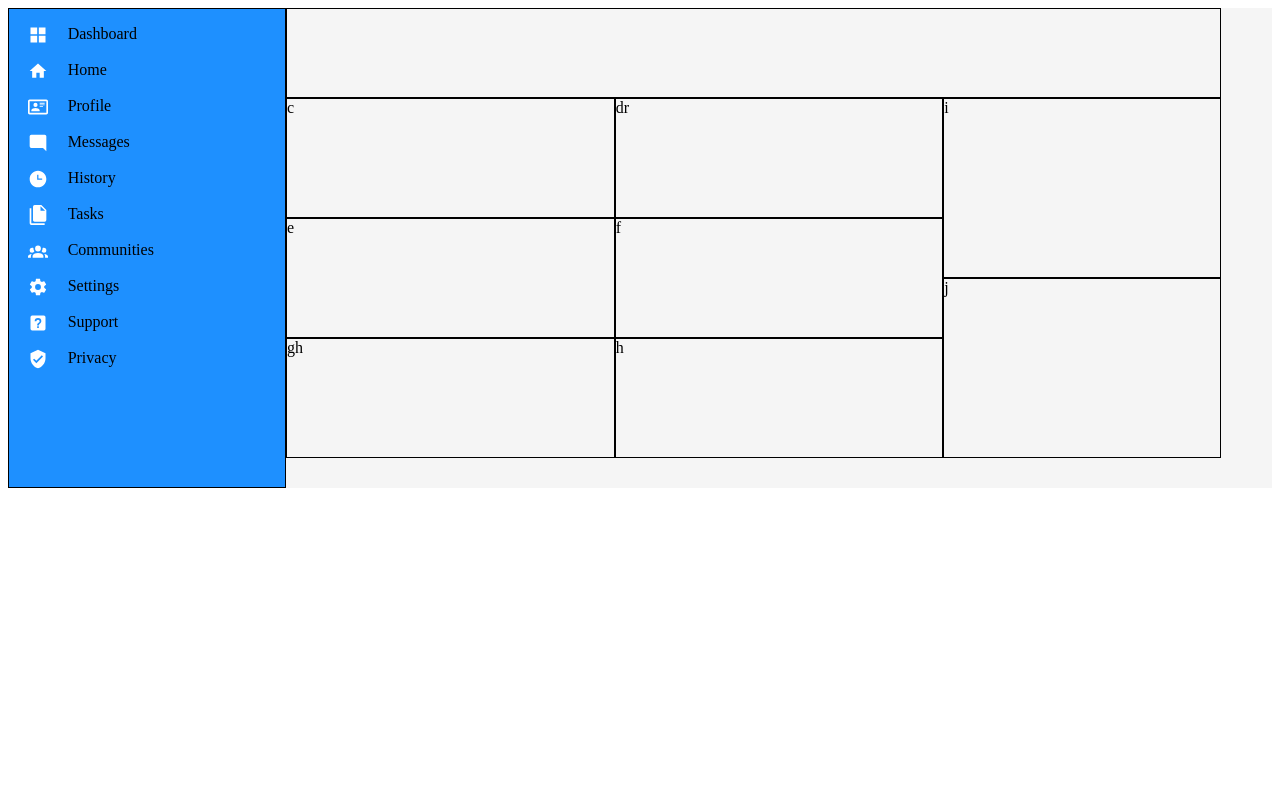
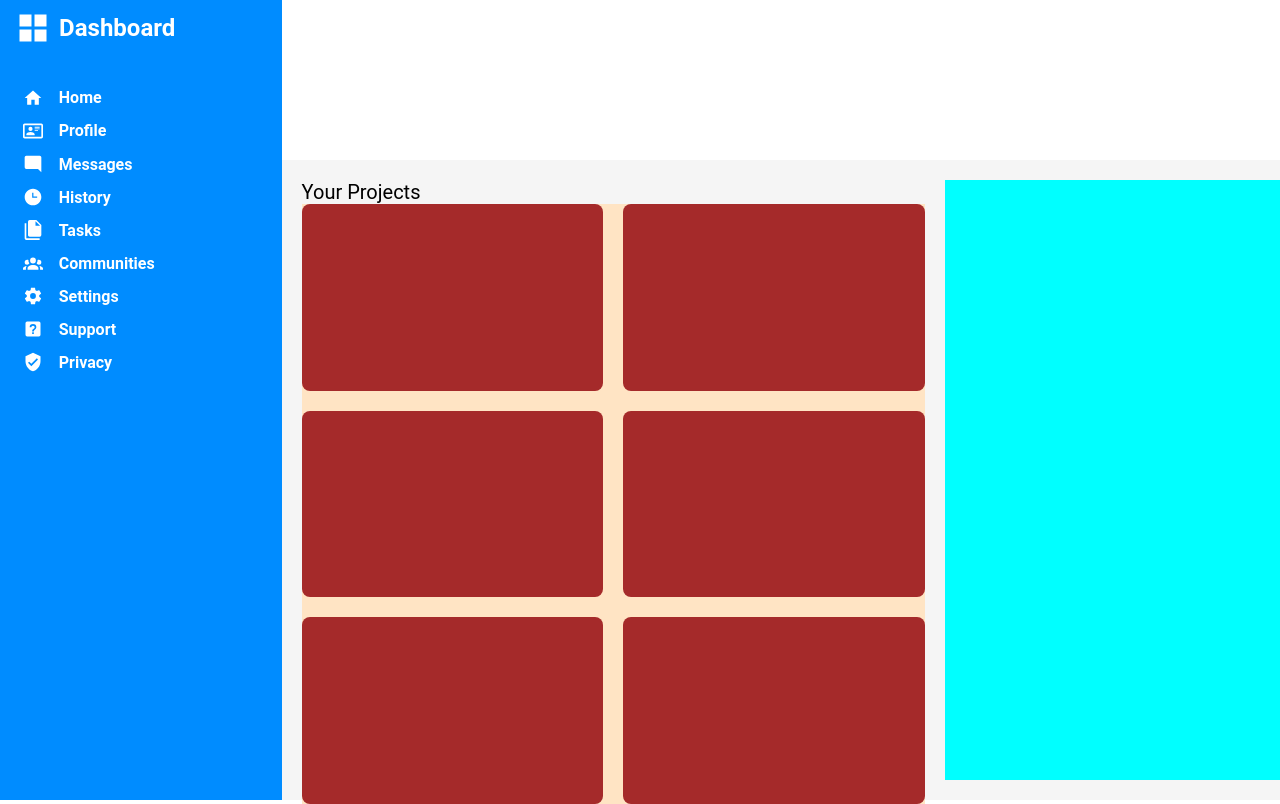
Before and after one commit to Ace-SML/admin-dashboard, a plain HTML site: page index.html in a window 1280 px wide. Drawn offline with Linux system fonts and the light colour scheme.

Commit message:
Done with the side bar

```diff
--- a/index.html
+++ b/index.html
@@ -8,7 +8,7 @@
   </head>
   <body>
     <div class="container">
-      <div id="dashboard">
+      <!-- <div id="dashboard">
         <p><img src="svg/dashboard.svg" />Dashboard</p>
         <p><img src="svg/home.svg" />Home</p>
         <p><img src="svg/profile.svg" />Profile</p>
@@ -20,7 +20,16 @@
         <p><img src="svg/support.svg" />Support</p>
         <p><img src="svg/privacy.svg" />Privacy</p>
       </div>
-      <div id="t-nav"></div>
+      <p></p>
+      <div id="t-nav">
+        <div class="top">
+          <img src="svg/magnify.svg" />
+          <span class="enter"></span>
+          <img src="svg/bell-ring-outline.svg" />
+          <img />
+          <p></p>
+        </div>
+      </div>
       <div id="project1">c</div>
       <div id="project2">dr</div>
       <div id="project3">e</div>
@@ -28,7 +37,43 @@
       <div id="project5">gh</div>
       <div id="project6">h</div>
       <div id="announcement">i</div>
-      <div id="trending">j</div>
+      <div id="trending">j</div> -->
+      <div class="side-bar">
+        <p class="st"><img src="dashboard.svg" class="first" />Dashboard</p>
+        <p class="est"><img src="svg/home.svg" />Home</p>
+        <p class="est"><img src="svg/profile.svg" />Profile</p>
+        <p class="est"><img src="svg/messages.svg" />Messages</p>
+        <p class="est"><img src="svg/history.svg" />History</p>
+        <p class="est"><img src="svg/tasks.svg" />Tasks</p>
+        <p class="est"><img src="svg/communities.svg" />Communities</p>
+        <p class="est"><img src="svg/cog.svg" />Settings</p>
+        <p class="est"><img src="svg/support.svg" />Support</p>
+        <p class="est"><img src="svg/privacy.svg" />Privacy</p>
+      </div>
+      <div class="main-view">
+        <div class="nav-bar"></div>
+        <div class="dashboard-content">
+          <div class="projects">
+            <p class="headin">Your Projects</p>
+            <div class="projects-container">
+              <div class="project-card"></div>
+              <div class="project-card"></div>
+              <div class="project-card"></div>
+              <div class="project-card"></div>
+              <div class="project-card"></div>
+              <div class="project-card"></div>
+            </div>
+          </div>
+          <div class="trend-container">
+            <div class="trending">
+              <div class="trend-cards"></div>
+            </div>
+            <div class="announcement">
+              <div class="trend-cards"></div>
+            </div>
+          </div>
+        </div>
+      </div>
     </div>
   </body>
 </html>
--- a/styles.css
+++ b/styles.css
@@ -1,11 +1,123 @@
 * {
+  margin: 0;
+  padding: 0;
   box-sizing: border-box;
+  font-family: Roboto, sans-serif;
+}
+
+body {
+  width: 100%;
+  height: 100vh;
+}
+
+.container {
+  width: 100%;
+  display: grid;
+  grid-template-columns: 22% 78%;
+}
+
+.side-bar {
+  height: 100vh;
+  background-color: rgb(0, 140, 255);
+  color: white;
+  font-weight: bold;
+  padding: 10px;
+}
+
+.st {
+  display: flex;
+  font-size: 24px;
+  align-items: center;
+  margin-bottom: 16%;
+}
+
+.est {
+  display: flex;
+  align-items: center;
+  margin: 5% 0;
+}
+
+.first {
+  height: 36px;
+  margin: 0 3% 0 2%;
+}
+
+img[src^="svg/"] {
+  height: 20px;
+  margin: 0 6% 0 5%;
+}
+
+.main-view {
+  height: 100vh;
+  display: grid;
+  grid-template-columns: repeat(1, 1fr);
+  background-color: blueviolet;
+}
+
+.nav-bar {
+  height: 20vh;
+  background-color: white;
+}
+
+.dashboard-content {
+  height: 80vh;
+  background-color: whitesmoke;
+  display: grid;
+  grid-template-columns: 65% 35%;
+  gap: 20px;
+  padding: 20px;
+}
+
+.projects > p {
+  font-size: 20px;
+}
+
+.projects-container {
+  height: 100%;
+  background-color: bisque;
+  display: grid;
+  grid-template-columns: repeat(2, 1fr);
+  gap: 20px;
+}
+
+.project-card {
+  /* height: 30%; */
+  background-color: brown;
+  border-radius: 8px;
+  border-left-color: 4px solid orange;
+}
+
+.trend-container {
+  height: 100%;
+  display: grid;
+  grid-template-columns: repeat(1, 1fr);
+  gap: 20px;
+  background-color: aqua;
+}
+
+.trend-cards {
+  /* height: 45%; */
+  background-color: yellow;
+}
+
+/* * {
+  box-sizing: border-box;
+  margin: 0;
+  padding: 0;
+}
+
+body {
+  width: 100vw;
+  height: 100vh;
+  background-color: bisque;
 }
 
 .container {
   display: grid;
-  grid-template: 60px 30px 60px 60px 60px 60px 60px 60px 30px / 22% 26% 26% 22%;
-  background-color: whitesmoke;
+  height: 100%;
+  width: 100%;
+  grid-template: 60px 30px 60px 60px 60px 60px 60px 60px 30px / 22% 26% 26% 26%;
+  background-color: orangered;
 }
 
 .container > div {
@@ -16,7 +128,7 @@ p {
   display: flex;
 }
 
-p > img {
+img[src^="svg/"] {
   height: 20px;
   margin: 0 7%;
 }
@@ -24,14 +136,26 @@ p > img {
 #dashboard {
   background: dodgerblue;
   grid-row: 1 / 10;
+  font-size: 1.1em;
+  color: white;
+  height: 100vh;
 }
 
 #t-nav {
   grid-area: 1 / 2 / 3 / 5;
+  width: 100%;
+  height: 20vh;
+  border-color: rgb(108, 236, 34);
+}
+
+.enter {
+  width: 40%;
 }
 
 #project1 {
   grid-row: 3 / 5;
+  margin: 8px;
+  height: 28vh;
 }
 
 #project2 {
@@ -59,4 +183,4 @@ p > img {
 
 #trending {
   grid-row: 6 / 9;
-}
+} */
```
Also changed, not shown: dashboard.svg (renamed from svg/dashboard.svg).
